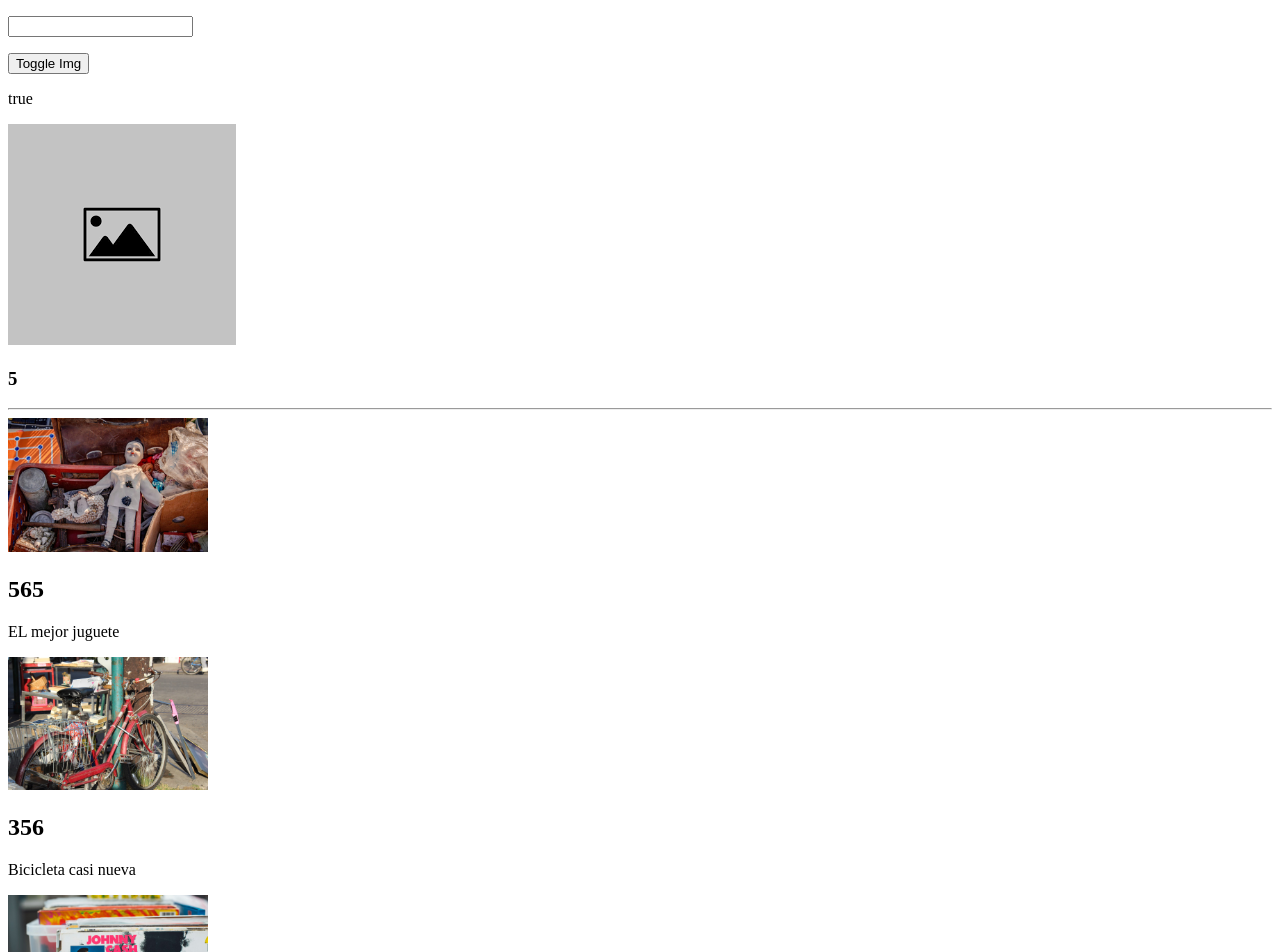
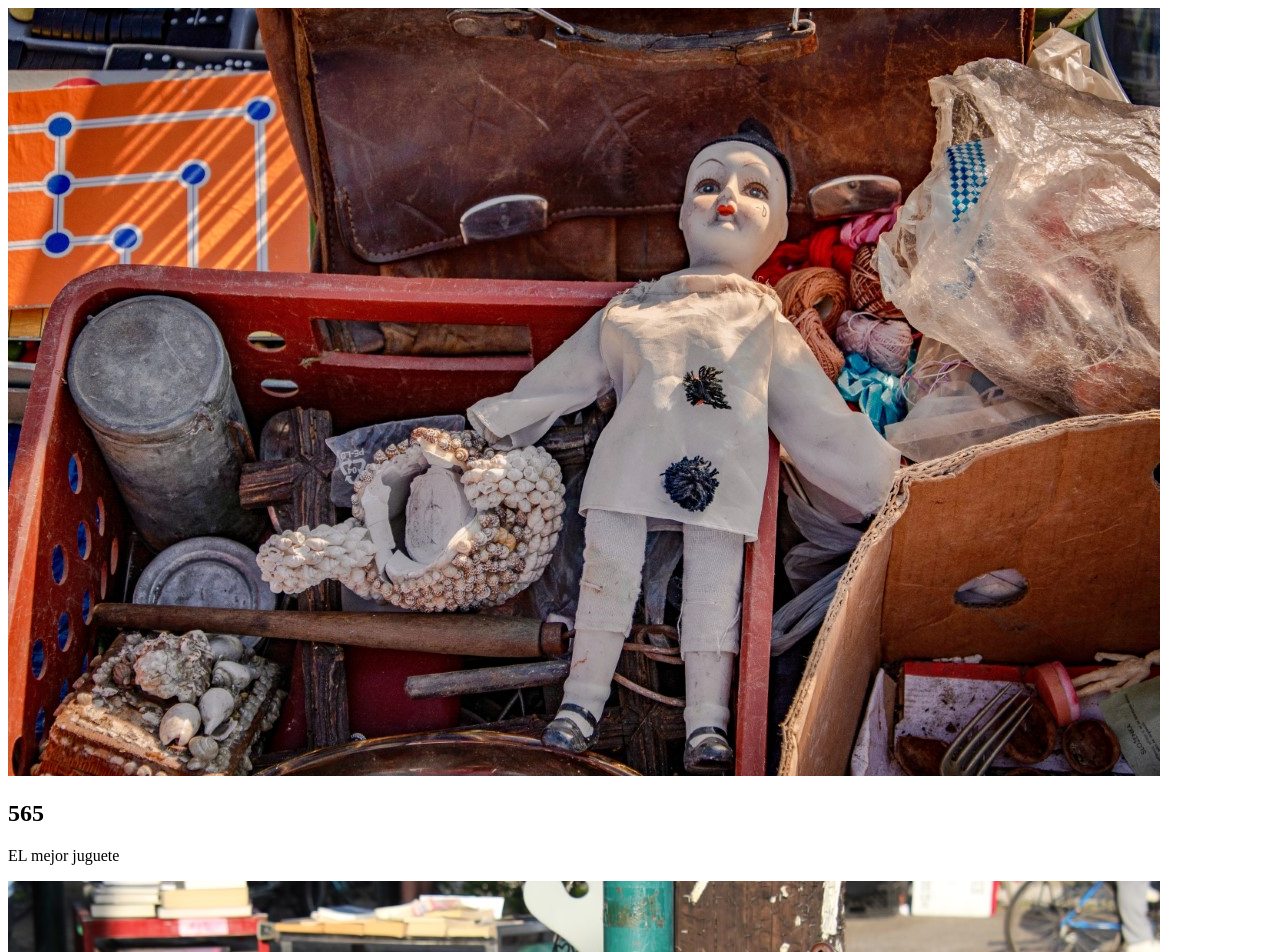
Before and after one commit to AdrianGaray/my-store-Componente-Servicios-2-Producto, an Angular app: page / in a window 1280 px wide. Shown: the top 952 px of the page. Built offline with nearby package versions, Linux system fonts and the light colour scheme.

Commit message:
Lista de productos

```diff
--- a/src/app/app.component.html
+++ b/src/app/app.component.html
@@ -1,7 +1,8 @@
-<p><input type="text" [(ngModel)]="imgParent" /></p>
+<app-products></app-products>
+
+<!-- <p><input type="text" [(ngModel)]="imgParent" /></p>
 <button (click)="toggleImg()">Toggle Img</button>
 <p>{{ showImg }}</p>
 
 <app-img *ngIf="showImg" (loaded)="onLoaded($event)" [img]="imgParent"></app-img>
-<hr/>
-<app-product [product]="product" *ngFor="let product of products"></app-product>
+<hr/> -->
--- a/src/app/app.component.ts
+++ b/src/app/app.component.ts
@@ -1,5 +1,5 @@
 import { Component } from '@angular/core';
-import { Product } from './models/product.model'; //importamos el modelo Product
+
 
 @Component({
   selector: 'app-root',
@@ -11,35 +11,7 @@
 
   showImg = true;
 
-  // renderizar una familia de productos
-  // se agrega un array de Product
-  // creamos una lista de productos
-  products: Product[] = [
-    {
-      id: '1',
-      name: 'EL mejor juguete',
-      price: 565,
-      image: './assets/images/toy.jpg'
-    },
-    {
-      id: '2',
-      name: 'Bicicleta casi nueva',
-      price: 356,
-      image: './assets/images/bike.jpg'
-    },
-    {
-      id: '3',
-      name: 'Colleción de albumnes',
-      price: 34,
-      image: './assets/images/album.jpg'
-    },
-    {
-      id: '4',
-      name: 'Mis libros',
-      price: 23,
-      image: './assets/images/books.jpg'
-    },
-  ];
+
 
   onLoaded(img: string) {
     console.log('log padre', img);
--- a/src/app/app.module.ts
+++ b/src/app/app.module.ts
@@ -6,12 +6,14 @@
 import { AppComponent } from './app.component';
 import { ImgComponent } from './components/img/img.component';
 import { ProductComponent } from './components/product/product.component';
+import { ProductsComponent } from './components/products/products.component';
 
 @NgModule({
   declarations: [
     AppComponent,
     ImgComponent,
-    ProductComponent
+    ProductComponent,
+    ProductsComponent
   ],
   imports: [
     BrowserModule,
--- a/src/app/components/img/img.component.html
+++ b/src/app/components/img/img.component.html
@@ -1,5 +1,5 @@
-<img width="200" (load)="imgLoaded()" (error)="imgError()" [src]="img" *ngIf="img; else elseImg">
-<h3>{{counter}}</h3>
+<img (load)="imgLoaded()" (error)="imgError()" [src]="img" *ngIf="img; else elseImg">
+<!-- <h3>{{counter}}</h3> -->
 <ng-template #elseImg>
   <img [src]="imageDefault" alt="">
 </ng-template>
--- a/src/app/components/img/img.component.ts
+++ b/src/app/components/img/img.component.ts
@@ -16,8 +16,8 @@
 
   // correr una tarea que corra por c/segundo incrementando este counter
   // como es asincrono se realiza en el ngOnInit
-  counter = 0;
-  counterFn: number | undefined;
+  /* counter = 0;
+  counterFn: number | undefined; */
 
   constructor() {
     // before render -- corre antes del render
@@ -38,10 +38,10 @@
     // async - fetch - llamadas a API - Promesas  - Espera de tiempo -- once time - Aqui si es donde podemos correr cosas asincronicas. Y corre una sola vez
     console.log('ngOnInit', 'imgValue =>', this.img);
 
-    this.counterFn = window.setInterval(() => {
+    /*this.counterFn = window.setInterval(() => {
       this.counter += 1;
       console.log('run counter');
-    }, 1000);
+    }, 1000);*/
   }
 
   ngAfterViewInit() {
@@ -57,7 +57,7 @@
     // por ejemplo en ngIf, crea un compnente y cuando lo quitamos, lo remueve de la interfaz, ese compoente deja de existir
     console.log('ngOnDestroy');
 
-    window.clearInterval(this.counterFn);
+    // window.clearInterval(this.counterFn);
   }
 
   imgError() {
--- a/src/app/components/product/product.component.html
+++ b/src/app/components/product/product.component.html
@@ -1,3 +1,3 @@
-<img width="200" [src]="product.image" alt="">
+<app-img [img]="product.image" ></app-img>
 <h2>{{ product.price }}</h2>
 <p>{{ product.name }}</p>
--- /dev/null
+++ b/src/app/components/products/products.component.html
@@ -0,0 +1,6 @@
+<div>
+  <app-product
+    [product]="product"
+    *ngFor="let product of products"
+  ></app-product>
+</div>
--- /dev/null
+++ b/src/app/components/products/products.component.scss
@@ -0,0 +1,22 @@
+.products--grid {
+  display: flex;
+  flex-direction: column;
+}
+
+// tablets
+@media screen and (min-width: 40em) and (max-width: 63.9em){
+  .products--grid {
+    display: grid;
+    grid-template-columns: repeat(4, 1fr);
+    grid-gap: 15px;
+  }
+}
+
+// web
+@media screen and (min-width: 64em){
+  .products--grid {
+    display: grid;
+    grid-template-columns: repeat(5, 1fr);
+    grid-gap: 15px;
+  }
+}
--- /dev/null
+++ b/src/app/components/products/products.component.ts
@@ -0,0 +1,40 @@
+import { Component } from '@angular/core';
+import { Product } from '../../models/product.model'; //importamos el modelo Product
+
+@Component({
+  selector: 'app-products',
+  templateUrl: './products.component.html',
+  styleUrls: ['./products.component.scss']
+})
+export class ProductsComponent {
+  // renderizar una familia de productos
+  // se agrega un array de Product
+  // creamos una lista de productos
+  products: Product[] = [
+    {
+      id: '1',
+      name: 'EL mejor juguete',
+      price: 565,
+      image: './assets/images/toy.jpg'
+    },
+    {
+      id: '2',
+      name: 'Bicicleta casi nueva',
+      price: 356,
+      image: './assets/images/bike.jpg'
+    },
+    {
+      id: '3',
+      name: 'Colleción de albumnes',
+      price: 34,
+      image: './assets/images/album.jpg'
+    },
+    {
+      id: '4',
+      name: 'Mis libros',
+      price: 23,
+      image: './assets/images/books.jpg'
+    },
+  ];
+
+}
```
Also changed, not shown: 1 other file (tests, documents, lock files or other folders).
